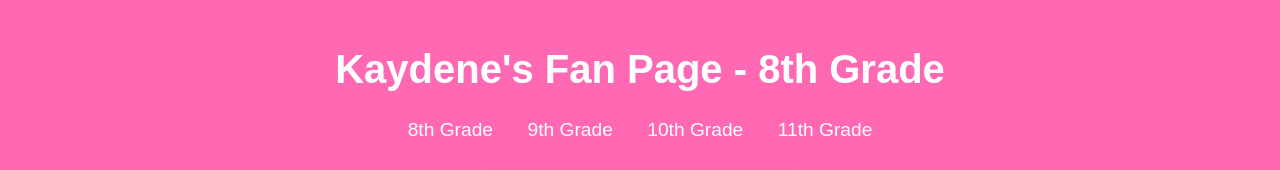
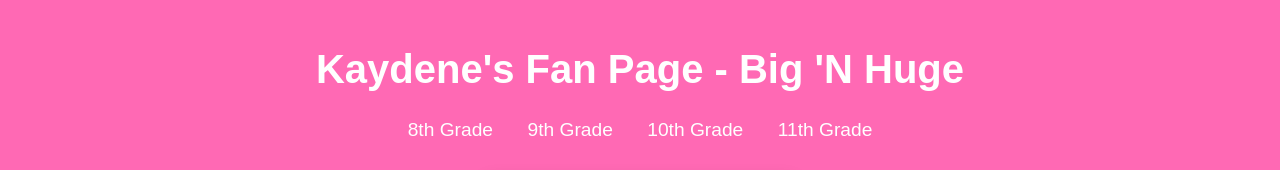
Before and after one commit to TushyTaster/TushyTaster.github.io, a plain HTML site: page index.html in a window 1280 px wide. Shown: the top 170 px of the page. Drawn offline with Linux system fonts and the light colour scheme.

Commit message:
Update index.html

```diff
--- a/index.html
+++ b/index.html
@@ -8,7 +8,7 @@
 </head>
 <body>
     <header>
-        <h1>Kaydene's Fan Page - 8th Grade</h1>
+        <h1>Kaydene's Fan Page - Big 'N Huge</h1>
         <nav>
             <ul>
                 <li><a href="index.html">8th Grade</a></li>
```
